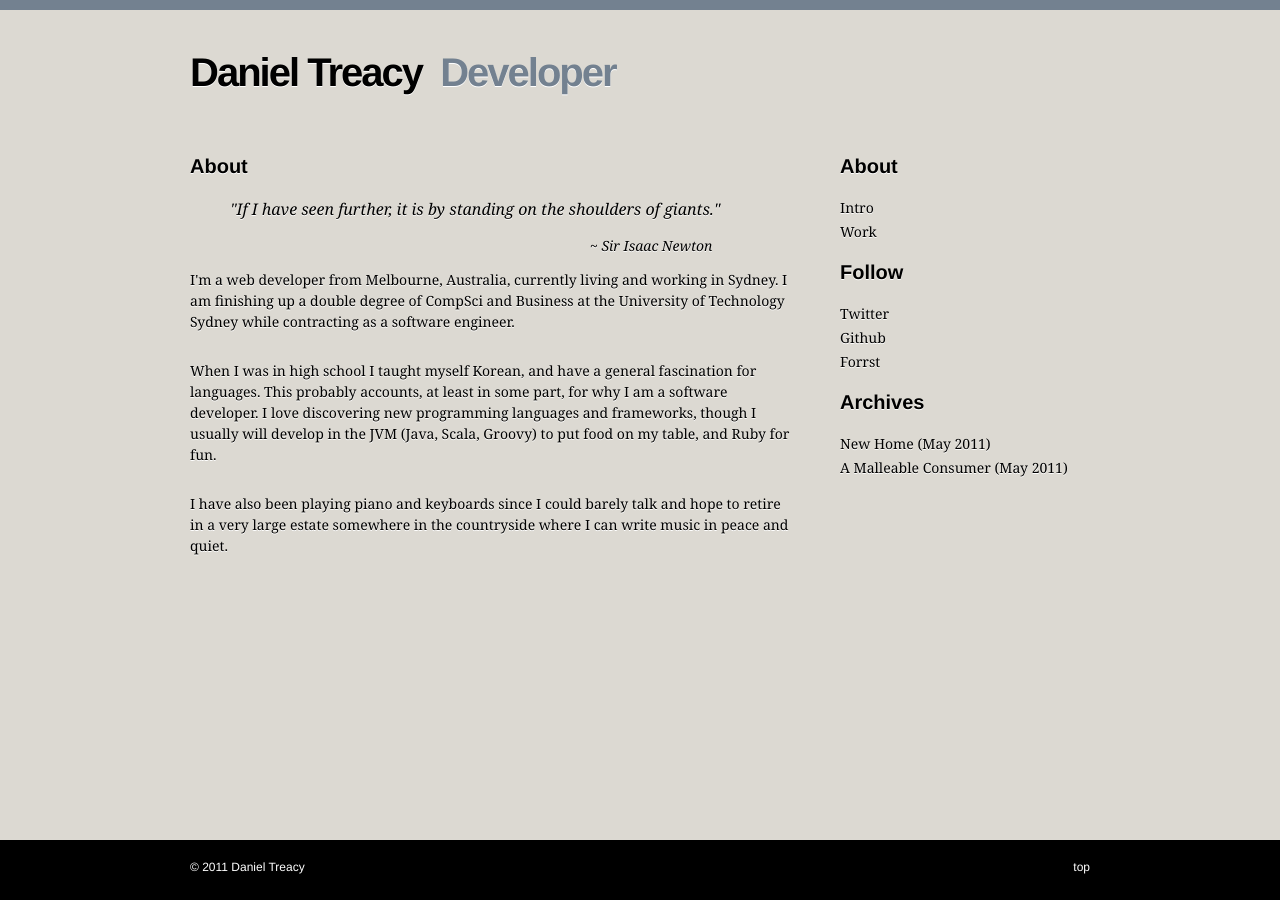
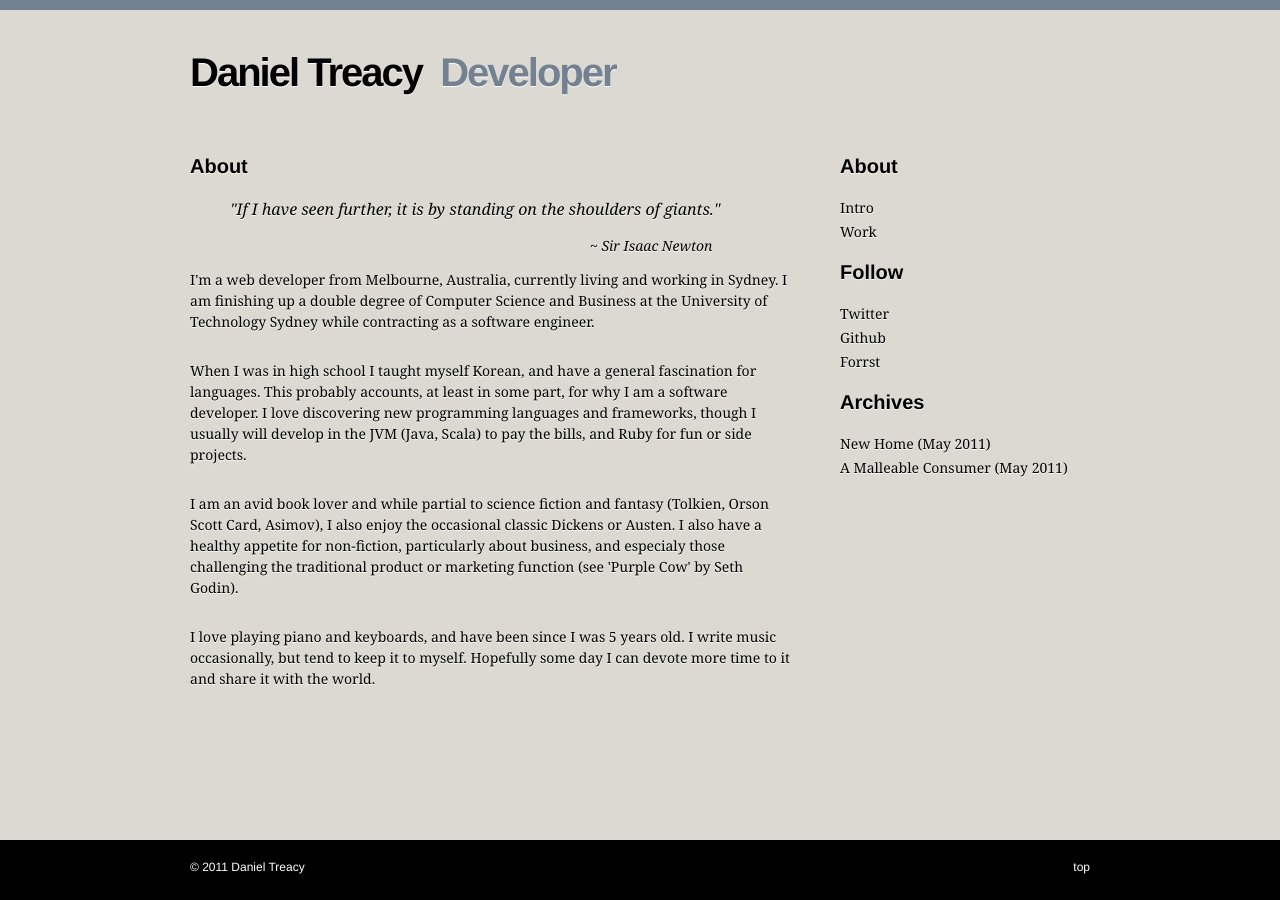
Before and after one commit to danieltreacy/danieltreacy.github.com, a Jekyll site: the page built from about.html, in a window 1280 px wide. Built offline with Jekyll 4.4.1, drawn with Linux system fonts in a browser that asks for light colours.

Commit message:
Updated about page

```diff
--- a/about.html
+++ b/about.html
@@ -8,8 +8,10 @@ title: About
 <blockquote>"If I have seen further, it is by standing on the shoulders of giants."</blockquote>
 <cite>~ Sir Isaac Newton</cite>
 
-<p>I'm a web developer from Melbourne, Australia, currently living and working in Sydney. I am finishing up a double degree of CompSci and Business at the University of Technology Sydney while contracting as a software engineer.</p>
+<p>I'm a web developer from Melbourne, Australia, currently living and working in Sydney. I am finishing up a double degree of Computer Science and Business at the <a href="http://www.uts.edu.au/" target="_blank" >University of Technology Sydney</a> while contracting as a software engineer.</p>
 
-<p>When I was in high school I taught myself Korean, and have a general fascination for languages. This probably accounts, at least in some part, for why I am a software developer. I love discovering new programming languages and frameworks, though I usually will develop in the JVM (Java, Scala, Groovy) to put food on my table, and Ruby for fun.</p>
+<p>When I was in high school I taught myself Korean, and have a general fascination for languages. This probably accounts, at least in some part, for why I am a software developer. I love discovering new programming languages and frameworks, though I usually will develop in the JVM (Java, Scala) to pay the bills, and Ruby for fun or side projects.</p>
 
-<p>I have also been playing piano and keyboards since I could barely talk and hope to retire in a very large estate somewhere in the countryside where I can write music in peace and quiet.</p>
+<p>I am an avid book lover and while partial to science fiction and fantasy (Tolkien, Orson Scott Card, Asimov), I also enjoy the occasional classic Dickens or Austen. I also have a healthy appetite for non-fiction, particularly about business, and especialy those challenging the traditional product or marketing function (see <a href="http://www.amazon.com/gp/product/1591843170/ref=pd_lpo_k2_dp_sr_1?pf_rd_p=1278548962&pf_rd_s=lpo-top-stripe-1&pf_rd_t=201&pf_rd_i=159184021X&pf_rd_m=ATVPDKIKX0DER&pf_rd_r=0PHTV816A40PCNDRR9V3">'Purple Cow' by Seth Godin</a>).</p>
+
+<p>I love playing piano and keyboards, and have been since I was 5 years old. I write music occasionally, but tend to keep it to myself. Hopefully some day I can devote more time to it and share it with the world.</p>
```
